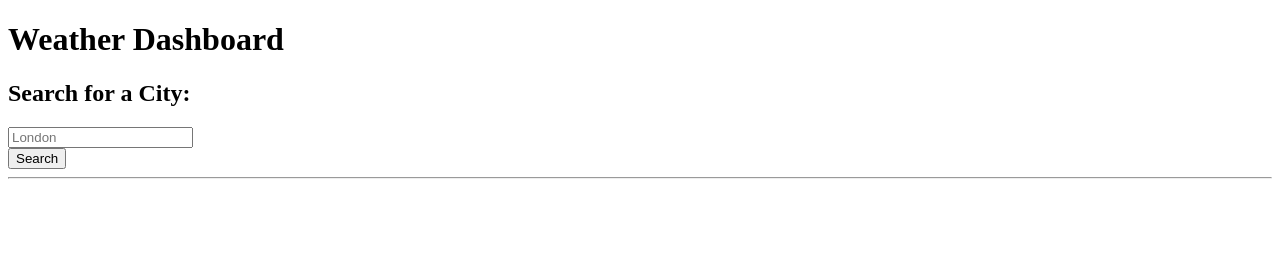
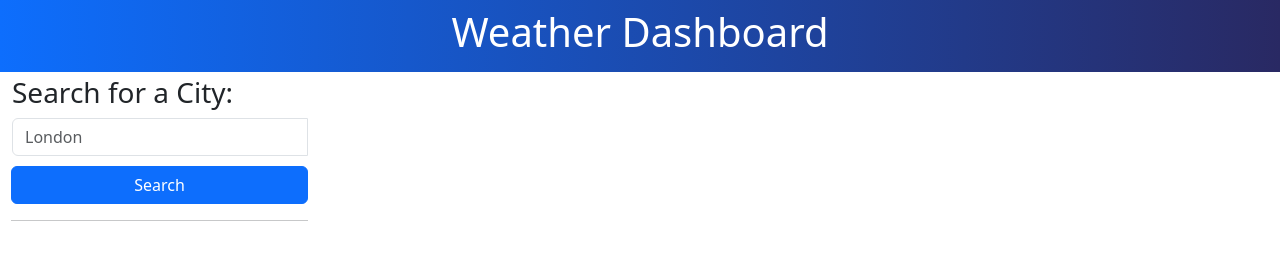
Before and after one commit to ItIsMLiu/weather-dashboard, a plain HTML site: page index.html in a window 1280 px wide. Drawn offline with nearby package versions, Linux system fonts and the light colour scheme.

Commit message:
Manipulate css and html to change styling.

```diff
--- a/index.html
+++ b/index.html
@@ -5,12 +5,24 @@
   <meta charset="UTF-8" />
   <meta name="viewport" content="width=device-width, initial-scale=1.0" />
   <meta http-equiv="X-UA-Compatible" content="ie=edge" />
+  <!-- Bootstraps link added -->
+  <link href="https://cdn.jsdelivr.net/npm/bootstrap@5.3.0-alpha3/dist/css/bootstrap.min.css" rel="stylesheet" integrity="sha384-KK94CHFLLe+nY2dmCWGMq91rCGa5gtU4mk92HdvYe+M/SXH301p5ILy+dN9+nJOZ" crossorigin="anonymous">
+  <!-- jquery-ui -->
+  <link rel="stylesheet" href="https://code.jquery.com/ui/1.12.1/themes/base/jquery-ui.css">
   <link rel="stylesheet" href="styles/reset.css" />
+  <!-- Dayjs scripts moved to top -->
+  <script src="https://cdn.jsdelivr.net/npm/dayjs@1/dayjs.min.js"></script>
+  <!-- jquery scripts moved to top -->
+  <script src="https://cdnjs.cloudflare.com/ajax/libs/jquery/3.5.1/jquery.min.js"></script>
+  <script src="https://cdnjs.cloudflare.com/ajax/libs/jquery/3.2.1/jquery.min.js"></script>
+  <script src="https://code.jquery.com/jquery-1.12.4.js"></script>
+  <script src="https://code.jquery.com/ui/1.12.1/jquery-ui.js"></script>
+  <script src="https://code.jquery.com/ui/1.12.0/jquery-ui.min.js"></script>
   <title>Weather Dashboard</title>
 </head>
 
 <body>
-  <header class="container-fluid text-center text-white bg-dark p-2 weather-header">
+  <header class="container-fluid text-center text-white p-2 weather-header">
     <h1>Weather Dashboard</h1>
   </header>
 
@@ -24,11 +36,10 @@
         <form id="search-form" class="form">
           <div class="form-inline form-group">
             <div class="input-group">
-              <input class="form-input weather-search" type="text" id="search-input" placeholder="London"
-                aria-labelledby="form-heading" aria-controls="today forecast" />
+              <input class="form-input weather-search form-control" type="text" id="search-input" placeholder="London" aria-labelledby="form-heading" aria-controls="today forecast" />
               <div class="input-group-append">
-                <button type="submit" class="btn search-button" id="search-button" aria-label="submit search">
-                  Search
+                <button type="submit" class="btn search-button btn-primary" id="search-button" aria-label="submit search">
+                Search
                 </button>
                 <hr class="hr weather-hr" />
               </div>
@@ -45,10 +56,6 @@
     </div>
   </div>
 
-  <!-- Day.js -->
-  <script src="https://cdn.jsdelivr.net/npm/dayjs@1/dayjs.min.js"></script>
-  <!-- jQuery -->
-  <script src="https://cdnjs.cloudflare.com/ajax/libs/jquery/3.2.1/jquery.min.js"></script>
   <script src="script.js"></script>
 </body>
 
--- a/styles/reset.css
+++ b/styles/reset.css
@@ -0,0 +1,19 @@
+header {
+    background-image: linear-gradient(to right, #0D6EFD, rgb(41, 41, 99));
+}
+
+.input-group {
+    display: block;
+}
+
+.form-control {
+    width: 100% !important;
+}
+
+.form-input {
+    margin-bottom: 10px;
+}
+
+button {
+    width: 100%;
+}
```
